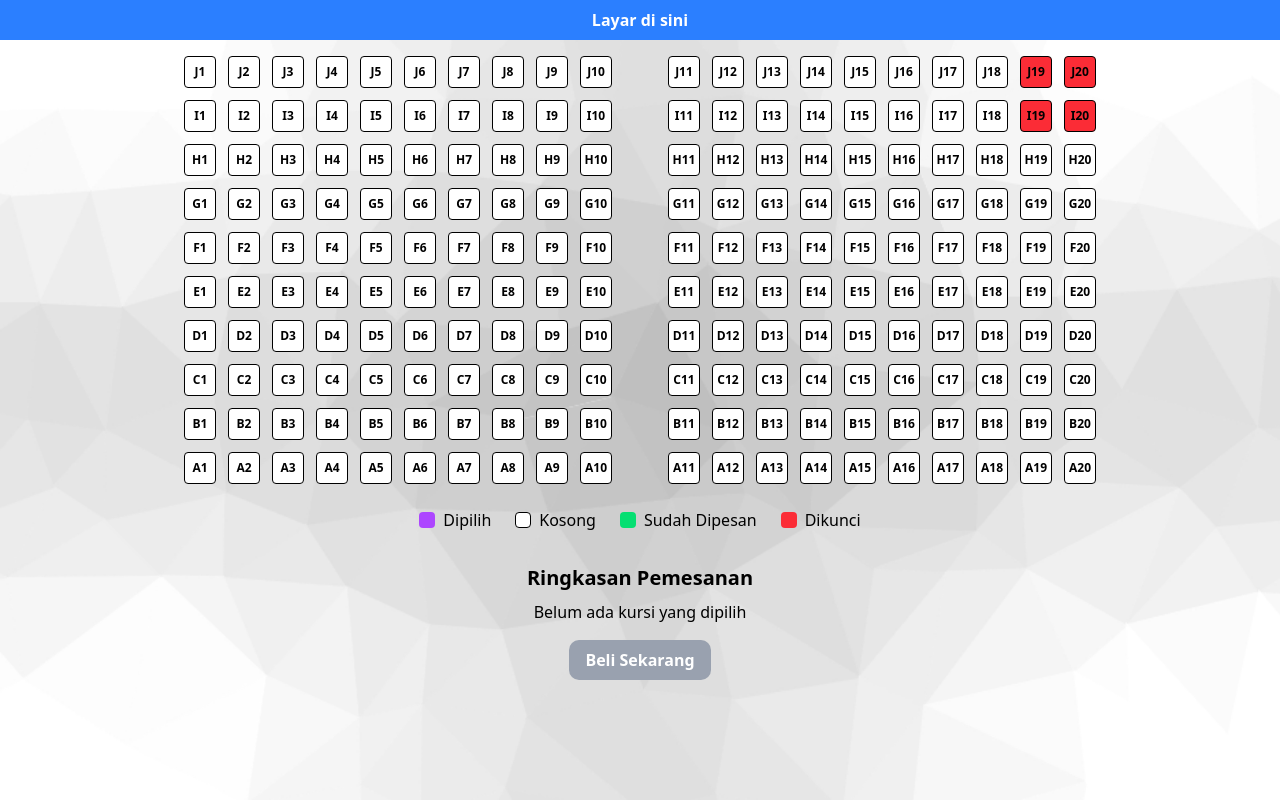
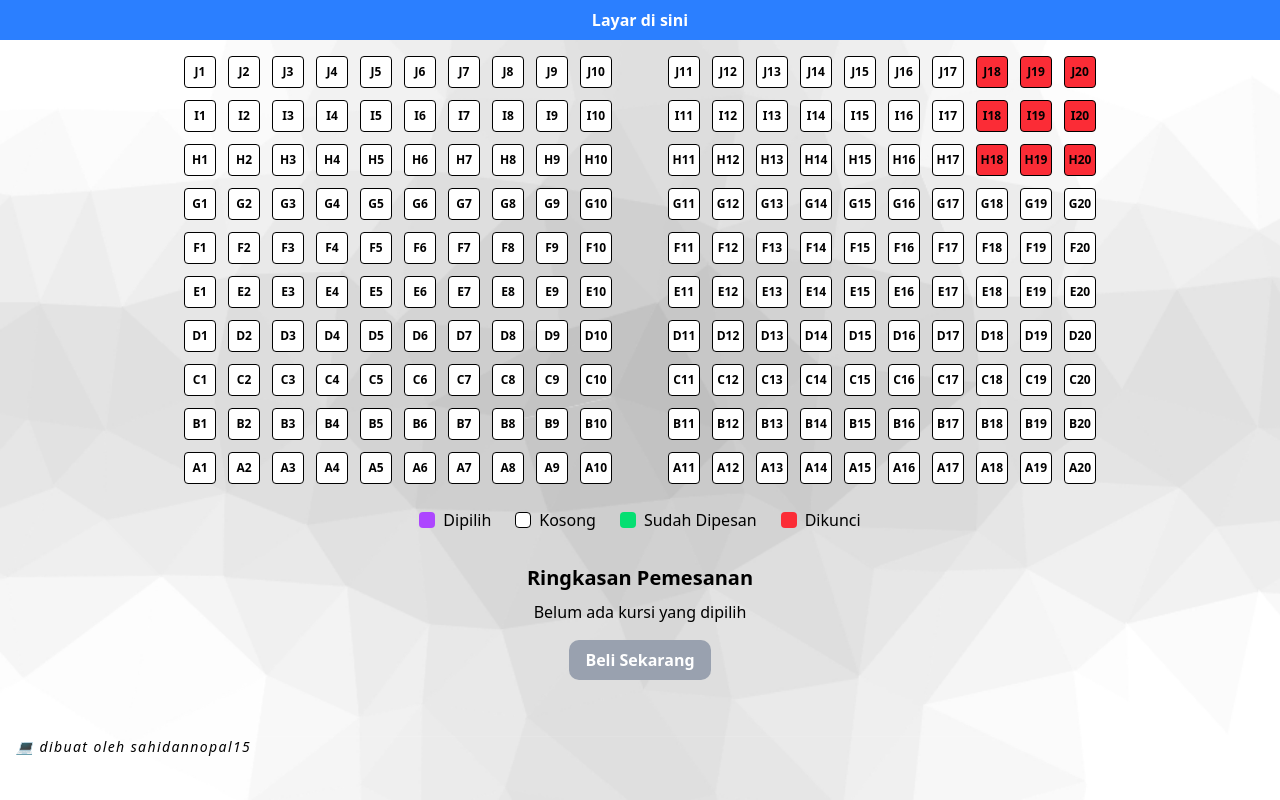
Before and after one commit to Sahidannopal-15/ticket-booking, a React (Vite) app: page / in a window 1280 px wide. Built offline with nearby package versions, Linux system fonts and the light colour scheme.

Commit message:
menambahkan footer

```diff
--- a/src/App.jsx
+++ b/src/App.jsx
@@ -3,7 +3,7 @@ import SeatLayout from "./components/SeatLayout";
 import Summary from "./components/Summary";
 
 function App() {
-  const [kursiTerkunci, setKursiTerkunci] = useState(["J20", "J19","I20","I19"]);
+  const [kursiTerkunci, setKursiTerkunci] = useState(["J18","I18","J20", "J19","I20","I19","H18", "H19", "H20"]);
   const [kursiDipilih, setKursiDipilih] = useState([]);
   const [kursiReserved, setKursiReserved] = useState([]);
 
@@ -47,6 +47,10 @@ function App() {
       Beli Sekarang
       </button>
     </div>
+<footer className='mt-14 mx-4 border-t border-white/10 text-sm italic hover:text-red-500
+        transition-colors duration-300 tracking-widest'>
+    💻 dibuat oleh sahidannopal15
+</footer>
   </div>
     </>
   );
```
